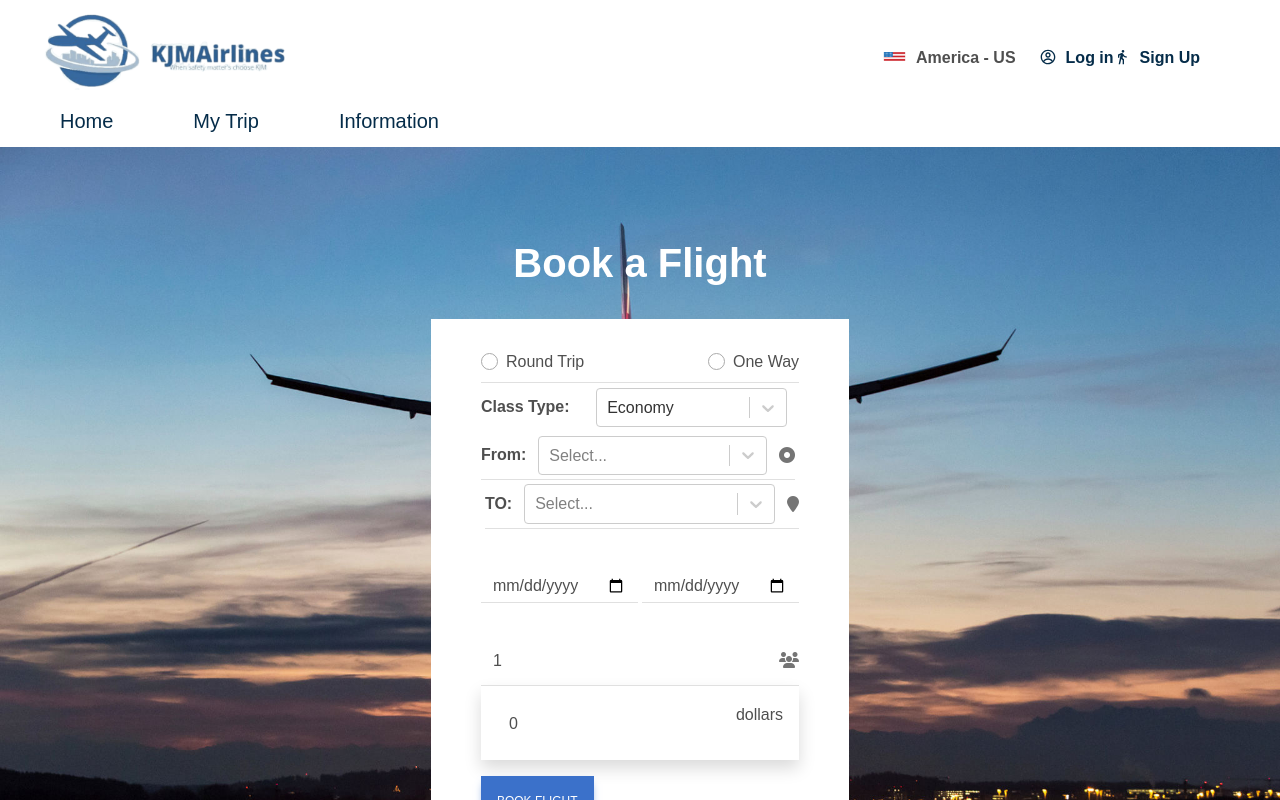
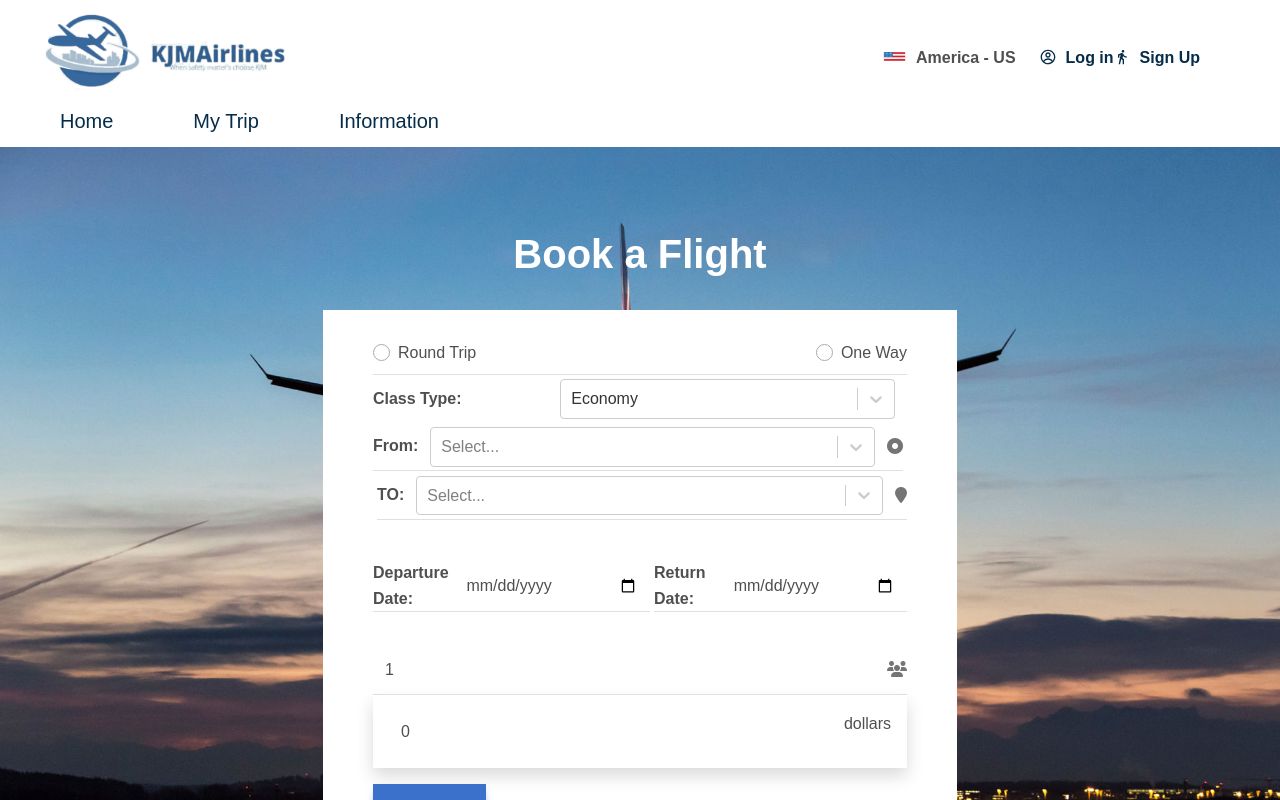
Before and after one commit to kobiowuquadri/KJMAirline, a React (Create React App) app in the folder client/: page /mytrip/bookflight in a window 1280 px wide. Shown: the top 800 px of the page. Built offline with nearby package versions, Linux system fonts and the light colour scheme.

Commit message:
upadte form

```diff
--- a/client/src/Components/BookFlightForm/BookFlightForm.jsx
+++ b/client/src/Components/BookFlightForm/BookFlightForm.jsx
@@ -562,6 +562,7 @@ function BookFlightForm () {
           </div>
           <div className='form-group d-sm-flex margin'>
             <div className='d-flex align-items-center flex-fill me-sm1 my-sm-0 border-bottom position-relative'>
+              <b>Departure Date: </b>
               <input
                 type='date'
                 required
@@ -578,6 +579,7 @@ function BookFlightForm () {
               <div className='label' id='depart'></div>
             </div>
             <div className='d-flex align-items-center flex-fill ms-sm-1 my-sm-0 my-4 border-bottom position-relative'>
+            <b>Return Date: </b>
               <input
                 type='date'
                 required
```
